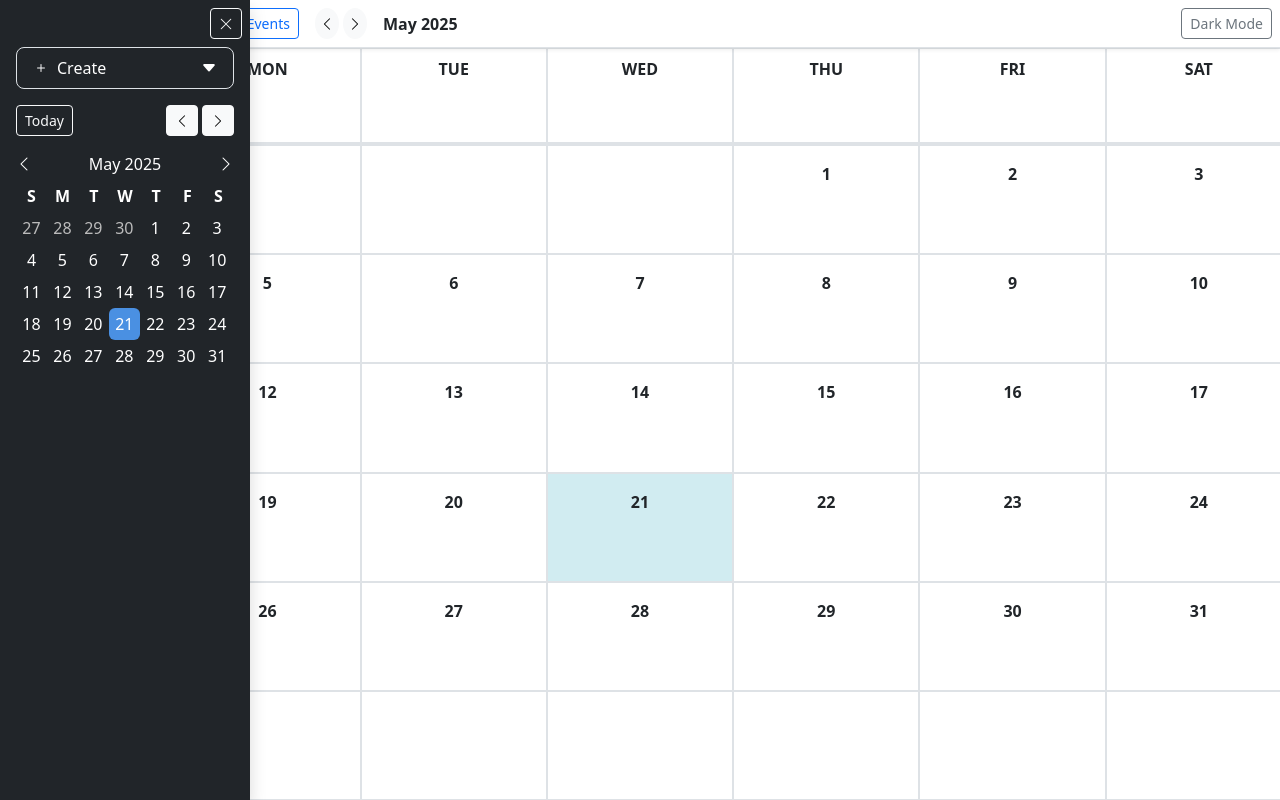
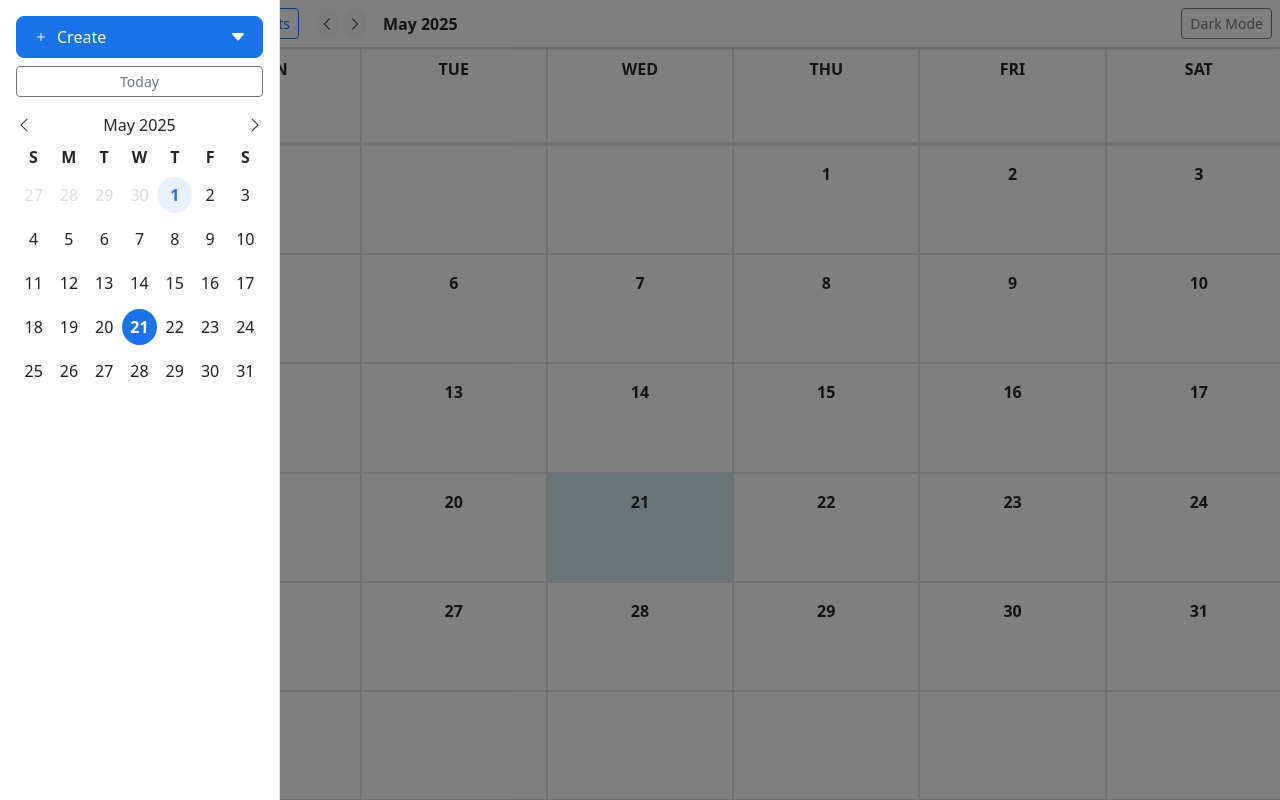
Before and after one commit to Viju7858/google-calendar, a React (Create React App) app: page / in a window 1280 px wide. Both pictures are taken after a click on the icon 17 px from the left and 23 px from the top of the page. Built offline with nearby package versions, Linux system fonts and the light colour scheme.

Commit message:
Your commit message

```diff
--- a/src/components/Sidebar.js
+++ b/src/components/Sidebar.js
@@ -12,11 +12,25 @@ const Sidebar = ({ onClose }) => {
   const { currentDate, setCurrentDate } = useCalendar();
   const [miniCalMonth, setMiniCalMonth] = useState(currentDate);
   const [showDropdown, setShowDropdown] = useState(false);
+  const [viewMode, setViewMode] = useState("calendar"); // calendar | month | year
+  const sidebarRef = useRef(null);
   const dropdownRef = useRef(null);
 
-  const handleToday = () => setCurrentDate(dayjs().startOf("day"));
-  const handlePrev = () => setCurrentDate(currentDate.subtract(1, "month"));
-  const handleNext = () => setCurrentDate(currentDate.add(1, "month"));
+  useEffect(() => {
+    const handleClickOutside = (event) => {
+      if (sidebarRef.current && !sidebarRef.current.contains(event.target)) {
+        onClose();
+      }
+    };
+    document.addEventListener("mousedown", handleClickOutside);
+    return () => document.removeEventListener("mousedown", handleClickOutside);
+  }, [onClose]);
+
+  const handleToday = () => {
+    const today = dayjs().startOf("day");
+    setCurrentDate(today);
+    setMiniCalMonth(today);
+  };
 
   const startDay = miniCalMonth.startOf("month").startOf("week");
   const endDay = miniCalMonth.endOf("month").endOf("week");
@@ -28,39 +42,122 @@ const Sidebar = ({ onClose }) => {
     day = day.add(1, "day");
   }
 
-  useEffect(() => {
-    const handleClickOutside = (event) => {
-      if (dropdownRef.current && !dropdownRef.current.contains(event.target)) {
-        setShowDropdown(false);
+  const renderMonthYearHeader = () => {
+    if (viewMode === "calendar") {
+      return (
+        <div
+          className="d-flex justify-content-between align-items-center mb-2"
+          onClick={() => setViewMode("month")}
+          style={{ cursor: "pointer" }}
+        >
+          <i
+            className="bi bi-chevron-left"
+            onClick={(e) => {
+              e.stopPropagation();
+              setMiniCalMonth(miniCalMonth.subtract(1, "month"));
+            }}
+          ></i>
+          <span>{miniCalMonth.format("MMMM YYYY")}</span>
+          <i
+            className="bi bi-chevron-right"
+            onClick={(e) => {
+              e.stopPropagation();
+              setMiniCalMonth(miniCalMonth.add(1, "month"));
+            }}
+          ></i>
+        </div>
+      );
+    } else if (viewMode === "month") {
+      return (
+        <div
+          className="text-center fw-bold mb-2"
+          onClick={() => setViewMode("year")}
+          style={{ cursor: "pointer" }}
+        >
+          {miniCalMonth.year()}
+        </div>
+      );
+    } else if (viewMode === "year") {
+      return <div className="text-center fw-bold mb-2">Select Year</div>;
     }
   };
-    document.addEventListener("mousedown", handleClickOutside);
-    return () => document.removeEventListener("mousedown", handleClickOutside);
-  }, []);
+
+  const renderMonthPicker = () => {
+    const months = ["Jan", "Feb", "Mar", "Apr", "May", "Jun", "Jul", "Aug", "Sep", "Oct", "Nov", "Dec"];
 
     return (
+      <div className="d-flex flex-wrap text-center">
+        {months.map((month, idx) => (
           <div
-      className="position-fixed top-0 start-0 bg-dark text-white shadow"
+            key={month}
+            className="p-2"
             style={{
-        width: "250px",
-        height: "100vh",
-        zIndex: 1050,
-        transition: "transform 0.3s ease-in-out",
-        overflowY: "auto",
+              width: "33.33%",
+              padding: "8px 0",
+              cursor: "pointer",
+              color: miniCalMonth.month() === idx ? "#1a73e8" : "#202124",
+              fontWeight: miniCalMonth.month() === idx ? "bold" : "normal",
+              borderRadius: "4px",
+              backgroundColor: miniCalMonth.month() === idx ? "#e8f0fe" : "transparent",
+            }}
+            onClick={() => {
+              setMiniCalMonth(miniCalMonth.month(idx));
+              setViewMode("calendar");
             }}
           >
-      {/* Close button */}
-      <div className="d-flex justify-content-end p-2">
-        <button className="btn btn-outline-light btn-sm" onClick={onClose}>
-          <i className="bi bi-x-lg"></i>
-        </button>
+            {month}
           </div>
+        ))}
+      </div>
+    );
+  };
 
+  const renderYearPicker = () => {
+    const currentYear = dayjs().year();
+    const years = Array.from({ length: 21 }, (_, i) => currentYear - 10 + i);
+    return (
+      <div className="d-flex flex-wrap text-center">
+        {years.map((year) => (
+          <div
+            key={year}
+            className="p-2"
+            style={{
+              width: "33.33%",
+              cursor: "pointer",
+              color: miniCalMonth.year() === year ? "#1a73e8" : "#202124",
+              fontWeight: miniCalMonth.year() === year ? "bold" : "normal",
+              borderRadius: "4px",
+              backgroundColor: miniCalMonth.year() === year ? "#e8f0fe" : "transparent",
+            }}
+            onClick={() => {
+              setMiniCalMonth(miniCalMonth.year(year));
+              setViewMode("month");
+            }}
+          >
+            {year}
+          </div>
+        ))}
+      </div>
+    );
+  };
+
+  return (
+    <div className="position-fixed top-0 start-0 w-100 h-100" style={{ zIndex: 1050 }}>
+      {/* Overlay */}
+      <div className="position-absolute top-0 start-0 w-100 h-100" style={{ backgroundColor: "rgba(0,0,0,0.5)" }}></div>
+
+      {/* Sidebar */}
+      <div
+        className="bg-white text-dark border-end position-absolute top-0 start-0"
+        style={{ width: "280px", height: "100vh", overflowY: "auto" }}
+        ref={sidebarRef}
+      >
         {/* Create Dropdown */}
-      <div className="px-3 mb-3" ref={dropdownRef}>
+        <div className="px-3 mt-3 mb-2" ref={dropdownRef}>
           <div className="dropdown w-100">
             <button
-            className="btn btn-dark w-100 d-flex justify-content-between align-items-center border rounded-3 px-3 py-2"
+              className="btn btn-primary w-100 d-flex justify-content-between align-items-center rounded-3 px-3 py-2"
+              style={{ backgroundColor: "#1a73e8", borderColor: "#1a73e8" }}
               onClick={() => setShowDropdown(!showDropdown)}
             >
               <span>
@@ -70,60 +167,31 @@ const Sidebar = ({ onClose }) => {
             </button>
 
             {showDropdown && (
-            <div
-              className="dropdown-menu show bg-dark border-0 mt-1"
-              style={{ display: "block", width: "100%" }}
-            >
-              <button className="dropdown-item text-white" style={{ backgroundColor: "transparent" }}>
-                Event
-              </button>
-              <button className="dropdown-item text-white" style={{ backgroundColor: "transparent" }}>
-                Task
-              </button>
-              <button className="dropdown-item text-white" style={{ backgroundColor: "transparent" }}>
-                Appointment schedule
-              </button>
+              <div className="dropdown-menu show shadow-sm mt-1" style={{ width: "100%", backgroundColor: "#fff", color: "#333" }}>
+                <button className="dropdown-item">Event</button>
+                <button className="dropdown-item">Task</button>
+                <button className="dropdown-item">Appointment schedule</button>
               </div>
             )}
           </div>
         </div>
 
-      {/* Navigation buttons */}
-      <div className="px-3 d-flex justify-content-between mb-3">
-        <button className="btn btn-outline-light btn-sm" onClick={handleToday}>
+        {/* Today Button */}
+        <div className="px-3 mb-3">
+          <button className="btn btn-outline-secondary btn-sm w-100" onClick={handleToday}>
             Today
           </button>
-        <div>
-          <button className="btn btn-light btn-sm me-1" onClick={handlePrev}>
-            <i className="bi bi-chevron-left"></i>
-          </button>
-          <button className="btn btn-light btn-sm" onClick={handleNext}>
-            <i className="bi bi-chevron-right"></i>
-          </button>
-        </div>
         </div>
 
         {/* Mini Calendar */}
         <div className="px-3">
-        <div className="d-flex justify-content-between align-items-center mb-2">
-          <i
-            className="bi bi-chevron-left"
-            style={{ cursor: "pointer" }}
-            onClick={() => setMiniCalMonth(miniCalMonth.subtract(1, "month"))}
-          ></i>
-          <span>{miniCalMonth.format("MMMM YYYY")}</span>
-          <i
-            className="bi bi-chevron-right"
-            style={{ cursor: "pointer" }}
-            onClick={() => setMiniCalMonth(miniCalMonth.add(1, "month"))}
-          ></i>
-        </div>
+          {renderMonthYearHeader()}
 
+          {viewMode === "calendar" && (
+            <>
               <div className="d-flex justify-content-between mb-1 text-center fw-bold">
                 {["S", "M", "T", "W", "T", "F", "S"].map((d) => (
-            <div key={d} style={{ width: "14.2%" }}>
-              {d}
-            </div>
+                  <div key={d} style={{ width: "14.2%" }}>{d}</div>
                 ))}
               </div>
 
@@ -131,25 +199,33 @@ const Sidebar = ({ onClose }) => {
                 {calendarDays.map((d, i) => {
                   const isToday = d.isSame(dayjs(), "day");
                   const isCurrentMonth = d.month() === miniCalMonth.month();
+                  const isSelected = d.isSame(currentDate, "day");
                   return (
                     <div
                       key={i}
-                className="rounded"
+                      className="rounded-circle mx-auto my-1"
                       style={{
                         width: "14.2%",
-                  padding: "4px 0",
+                        padding: "6px 0",
                         cursor: "pointer",
-                  background: isToday ? "#4A90E2" : "transparent",
+                        backgroundColor: isToday
+                          ? "#1a73e8"
+                          : isSelected
+                          ? "#e8f0fe"
+                          : "transparent",
                         color: isToday
                           ? "white"
+                          : isSelected
+                          ? "#1a73e8"
                           : isCurrentMonth
-                    ? "inherit"
-                    : "#bbb",
+                          ? "#202124"
+                          : "#dadce0",
+                        fontWeight: isToday || isSelected ? "bold" : "normal",
                       }}
                       onClick={() => {
                         setCurrentDate(d);
                         if (window.innerWidth < 576) {
-                    onClose(); // Auto close on mobile
+                          onClose();
                         }
                       }}
                     >
@@ -158,6 +234,12 @@ const Sidebar = ({ onClose }) => {
                   );
                 })}
               </div>
+            </>
+          )}
+
+          {viewMode === "month" && renderMonthPicker()}
+          {viewMode === "year" && renderYearPicker()}
+        </div>
       </div>
     </div>
   );
```
Also changed, not shown: src/App.css (line endings or trailing spaces). Lines whose indentation alone changed are shown as unchanged.
